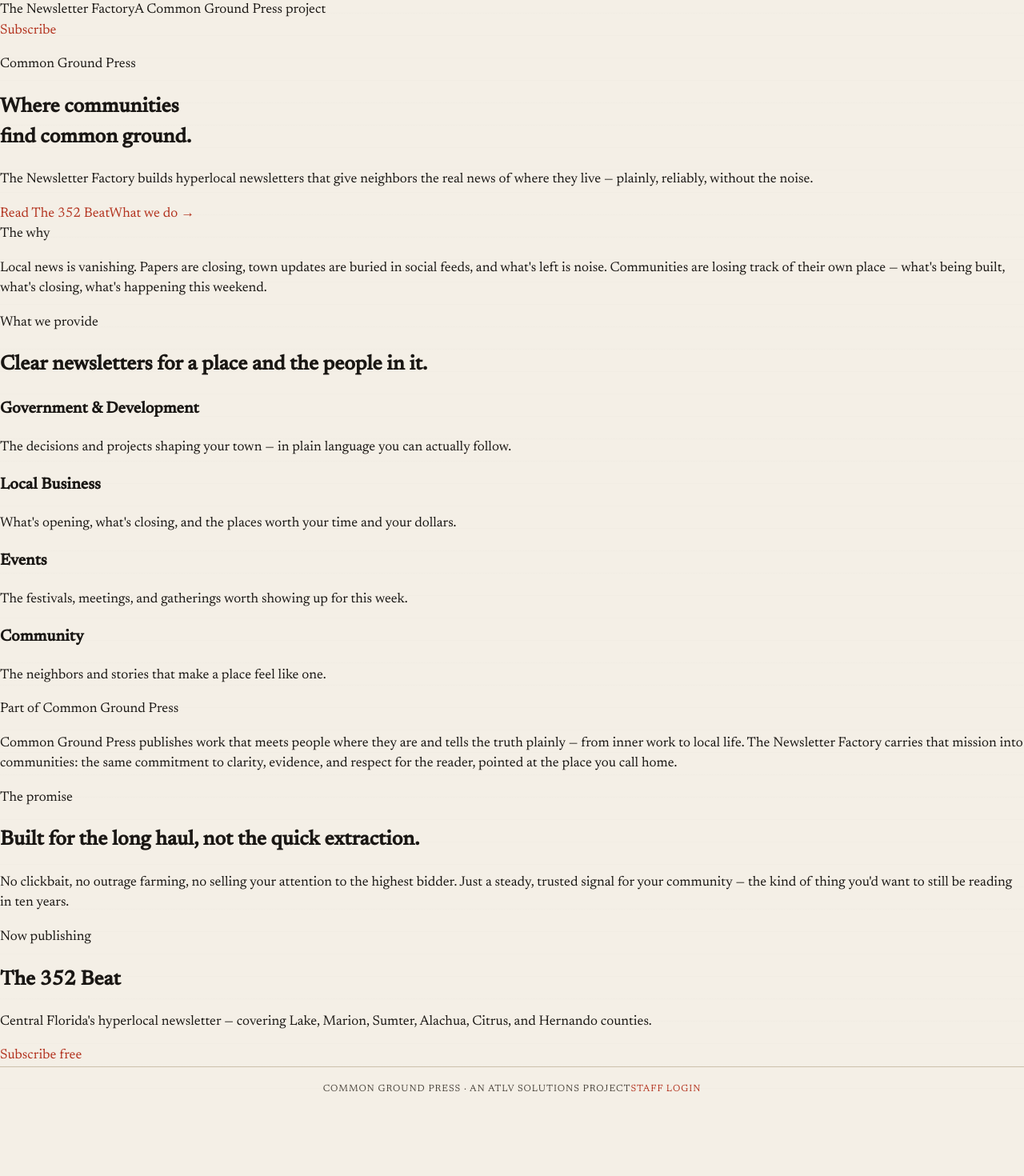
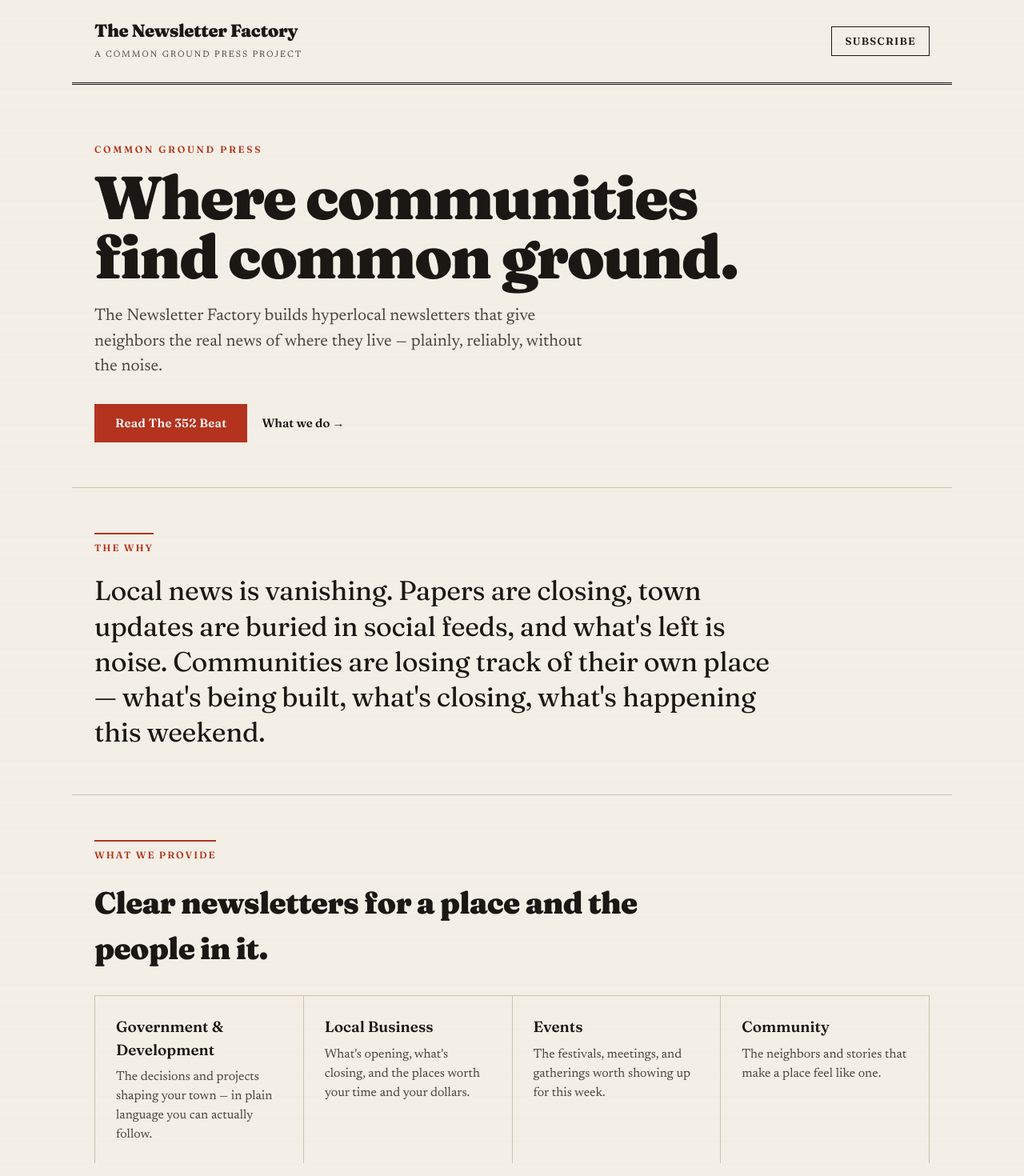
Before and after one commit to terrep263/newsletter-factory, a Next.js app: page / in a window 1280 px wide. Shown: the top 1470 px of the page at 80% size. Before the commit the page ends 1388 px from the top, so only its background shows below. Built offline with nearby package versions, Linux system fonts and the light colour scheme.

Commit message:
Add public landing page styles to globals.css

```diff
--- a/app/globals.css
+++ b/app/globals.css
@@ -151,3 +151,46 @@
 .tag.live { background:#cfe8d4; color:#1f6b34; }
 .card button, main button { padding:.5rem .85rem; border-radius:6px; border:1px solid var(--ink,#1a1a1a); background:var(--ink,#1a1a1a); color:#fff; }
 @media (max-width:640px){ .form-grid{ grid-template-columns:1fr; } }
+
+/* --- Public landing page --- */
+.landing { max-width: 1100px; margin: 0 auto; }
+.landing-top { display:flex; justify-content:space-between; align-items:center; padding: 22px 28px; border-bottom: 3px double var(--ink); }
+.landing-top .brand-name { font-family:'Fraunces',serif; font-weight:900; font-size:22px; letter-spacing:-0.02em; display:block; }
+.landing-top .brand-sub { font-size:11px; text-transform:uppercase; letter-spacing:0.18em; color:var(--ink-soft); }
+.landing-top .top-cta { font-family:'Fraunces',serif; font-weight:600; font-size:13px; text-transform:uppercase; letter-spacing:0.1em; border:1px solid var(--ink); padding:8px 16px; color:var(--ink); }
+.landing-top .top-cta:hover { background:var(--ink); color:var(--paper); text-decoration:none; }
+
+.hero { padding: 72px 28px 56px; border-bottom:1px solid var(--rule); }
+.hero-kicker { font-family:'Fraunces',serif; text-transform:uppercase; letter-spacing:0.22em; font-size:12px; color:var(--press); font-weight:600; margin:0 0 14px; }
+.hero-title { font-family:'Fraunces',serif; font-weight:900; font-size:clamp(40px,7vw,76px); line-height:0.98; letter-spacing:-0.03em; margin:0 0 22px; }
+.hero-lede { font-size:21px; line-height:1.5; max-width:640px; color:var(--ink-soft); margin:0 0 30px; }
+.hero-actions { display:flex; gap:18px; align-items:center; flex-wrap:wrap; }
+.btn-primary { font-family:'Fraunces',serif; font-weight:600; font-size:15px; background:var(--press); color:#fff; padding:13px 26px; letter-spacing:0.02em; }
+.btn-primary:hover { background:var(--press-deep); color:#fff; text-decoration:none; }
+.btn-primary.big { font-size:17px; padding:16px 34px; }
+.btn-text { font-family:'Fraunces',serif; font-weight:600; font-size:15px; color:var(--ink); }
+
+section.why, section.provide, section.promise, section.cgp, section.flagship { padding: 56px 28px; border-bottom:1px solid var(--rule); }
+.rule-label { display:inline-block; font-family:'Fraunces',serif; text-transform:uppercase; letter-spacing:0.16em; font-size:12px; font-weight:600; color:var(--press); border-top:2px solid var(--press); padding-top:8px; margin-bottom:22px; }
+.rule-label.light { color:#e7b9af; border-color:#e7b9af; }
+.big-statement { font-family:'Fraunces',serif; font-weight:400; font-size:clamp(24px,3.4vw,34px); line-height:1.3; letter-spacing:-0.01em; max-width:860px; margin:0; }
+.block-head { font-family:'Fraunces',serif; font-weight:900; font-size:clamp(26px,4vw,38px); letter-spacing:-0.02em; margin:0 0 30px; max-width:760px; }
+
+.pillars { display:grid; grid-template-columns:repeat(auto-fit,minmax(230px,1fr)); gap:0; border-left:1px solid var(--rule); }
+.pillar { padding:24px 26px; border-right:1px solid var(--rule); border-top:1px solid var(--rule); }
+.pillar h3 { font-family:'Fraunces',serif; font-weight:600; font-size:19px; margin:0 0 8px; }
+.pillar p { margin:0; color:var(--ink-soft); font-size:16px; }
+
+.cgp { background:var(--ink); color:var(--paper); }
+.cgp-body { font-family:'Fraunces',serif; font-size:clamp(22px,3vw,30px); font-weight:400; line-height:1.35; letter-spacing:-0.01em; max-width:840px; margin:0; color:#f4efe6; }
+
+.promise-body { font-size:19px; line-height:1.55; max-width:720px; color:var(--ink-soft); margin:0; }
+
+.flagship { text-align:center; padding:80px 28px; }
+.flag-kicker { font-family:'Fraunces',serif; text-transform:uppercase; letter-spacing:0.2em; font-size:12px; color:var(--press); font-weight:600; margin:0 0 10px; }
+.flag-title { font-family:'Fraunces',serif; font-weight:900; font-size:clamp(44px,8vw,84px); letter-spacing:-0.03em; margin:0 0 16px; }
+.flag-sub { font-size:19px; color:var(--ink-soft); max-width:580px; margin:0 auto 34px; }
+
+.landing-foot { display:flex; justify-content:space-between; align-items:center; padding:24px 28px; font-size:12px; text-transform:uppercase; letter-spacing:0.08em; color:var(--ink-soft); flex-wrap:wrap; gap:10px; }
+.landing-foot .staff { color:var(--ink-soft); }
+@media (max-width:640px){ .hero{ padding:48px 22px 40px; } .pillars{ border-left:none; } .pillar{ border-left:1px solid var(--rule); } }
```
